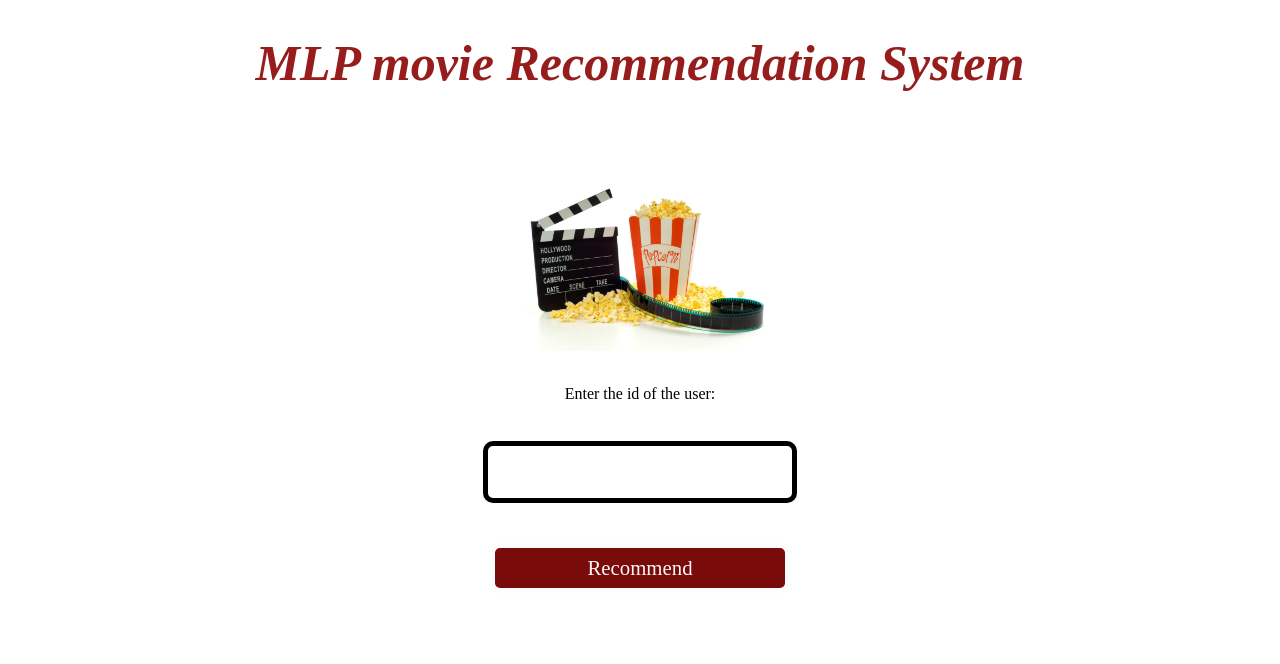
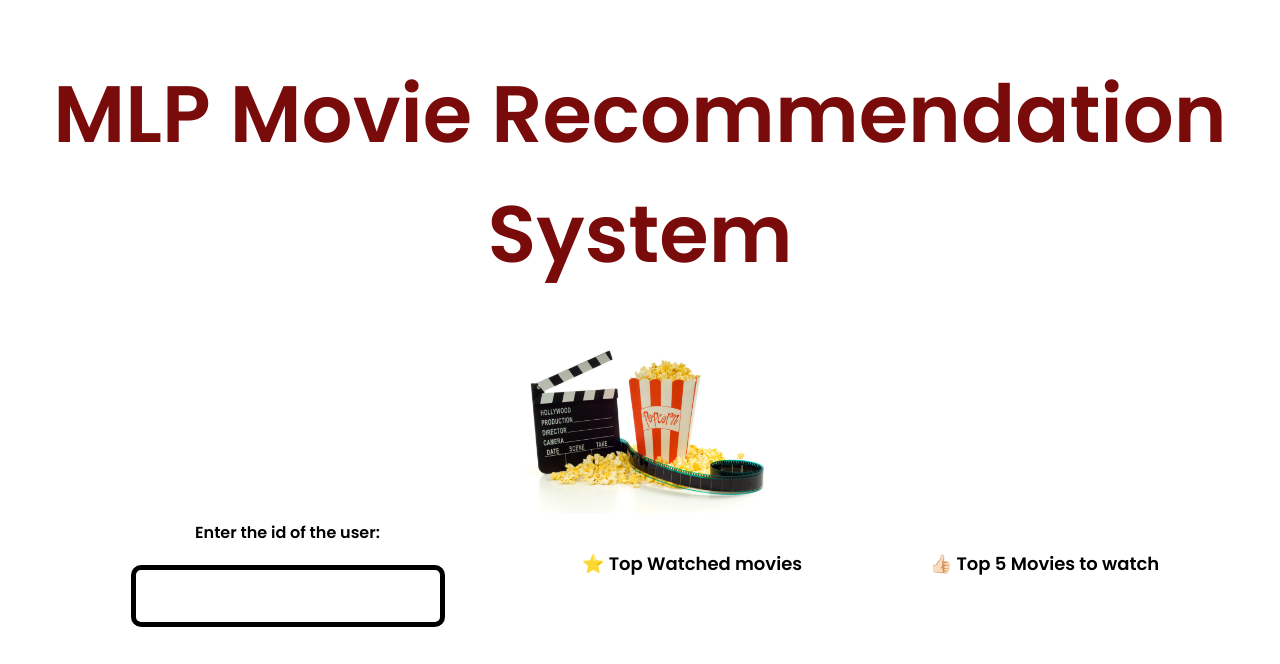
Before and after one commit to firdawse/Movie-recommendation-sytem, a Flask app: template templates/mlp.html in a window 1280 px wide. Shown: the top 664 px of the page. Before the commit the page ends 588 px from the top, so only its background shows below. Run offline with Flask 2, Linux system fonts and the light colour scheme; the template is opened without the code that fills it, so the values that code supplies are empty.

Commit message:
Minor changements

```diff
--- a/templates/mlp.html
+++ b/templates/mlp.html
@@ -2,29 +2,60 @@
 <html>
 <head>
     <meta charset="UTF-8">
-    <title>kmeans</title>
+    <title>MLP Prediction</title>
+    <script> src='/static/script.js'</script>
     <link rel="stylesheet" href="/static/page1.css">
+    <link rel="preconnect" href="https://fonts.googleapis.com"><link rel="preconnect" href="https://fonts.gstatic.com" crossorigin><link href="https://fonts.googleapis.com/css2?family=Poppins:wght@300;600&display=swap" rel="stylesheet">
+    <!-- <script src="https://cdn.tailwindcss.com"></script> -->
 </head>
+<style>
+    body {
+        font-family: 'Poppins', sans-serif;
+        font-weight: 600;
+    }
+</style>
 <body>
 
-    <h1 class="test">MLP movie Recommendation System</h1>
-     <img src="/static/film.jpg">
+    <h1 style="font-family: 'Poppins';font-weight: 600;">MLP Movie Recommendation System</h1>
+     <img src="/static/film.jpg" style="margin: 0px 0px 0px 0px;">
     <br>
-    <label for="select">Enter the id of the user:</label>
 
 
+<div style="display: flex;flex-direction: row;justify-content: space-evenly;">
     <form action="result4" method="post">
+        <label for="select">Enter the id of the user:</label>
+        <br>
+        <input type="text" name="user_id" id = 'movie'>
+        <br>
+        <input type="submit" style="font-family: 'Poppins';font-weight: 600;" class="submit" id="search" value="Recommend!" id="submit">
 
-        <br>
-        <input type="text" name="name_input" id = 'movie'>
-        <br>
-        <input type="submit" class="submit" value="Recommend" id="submit">
-        {% for element in movies %}
-            <p id="new">{{ element }}</p>
-        {% endfor %}
         {% for message in get_flashed_messages() %}
              <p id="new">{{ message  }}</p>
          {% endfor %}
     </form>
+    <div style="display: flow-root;">
+        <h5 style="font-family: 'Poppins';font-weight: 600; font-size: large;">⭐️ Top Watched movies</h5>
+        {% for i in range(5) %}
+            <div id="poster">
+                <img src={{watched_poster_urls[i]}} alt="">
+            </div>
+            <p id="term">{{ watched_movies[i] }}</p>
+
+
+        {% endfor %}
+    </div>
+
+    <div style="display: flow-root;">
+        <h5 style="font-family: 'Poppins';font-weight: 600; font-size: large;">👍🏻 Top 5 Movies to watch</h5>
+        {% for i in range(5) %}
+            <div id="poster">
+                <img src={{poster_urls[i]}} alt="">
+            </div>
+            <p id="new">{{ movies[i] }}</p>
+
+        {% endfor %}
+    </div>
+
+</div>
 </body>
 </html>
```
Also changed, not shown: templates/index.html (+8 -1 lines), templates/welcome.html (+22 -3 lines).
